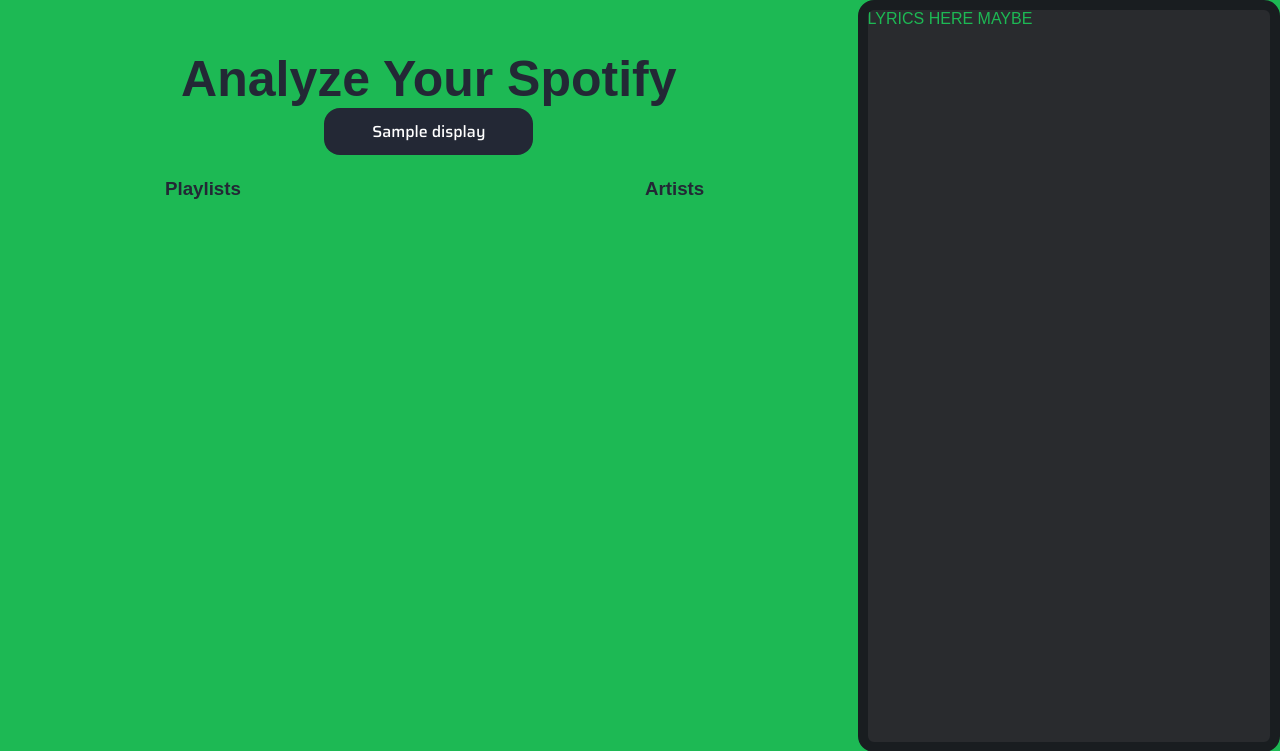
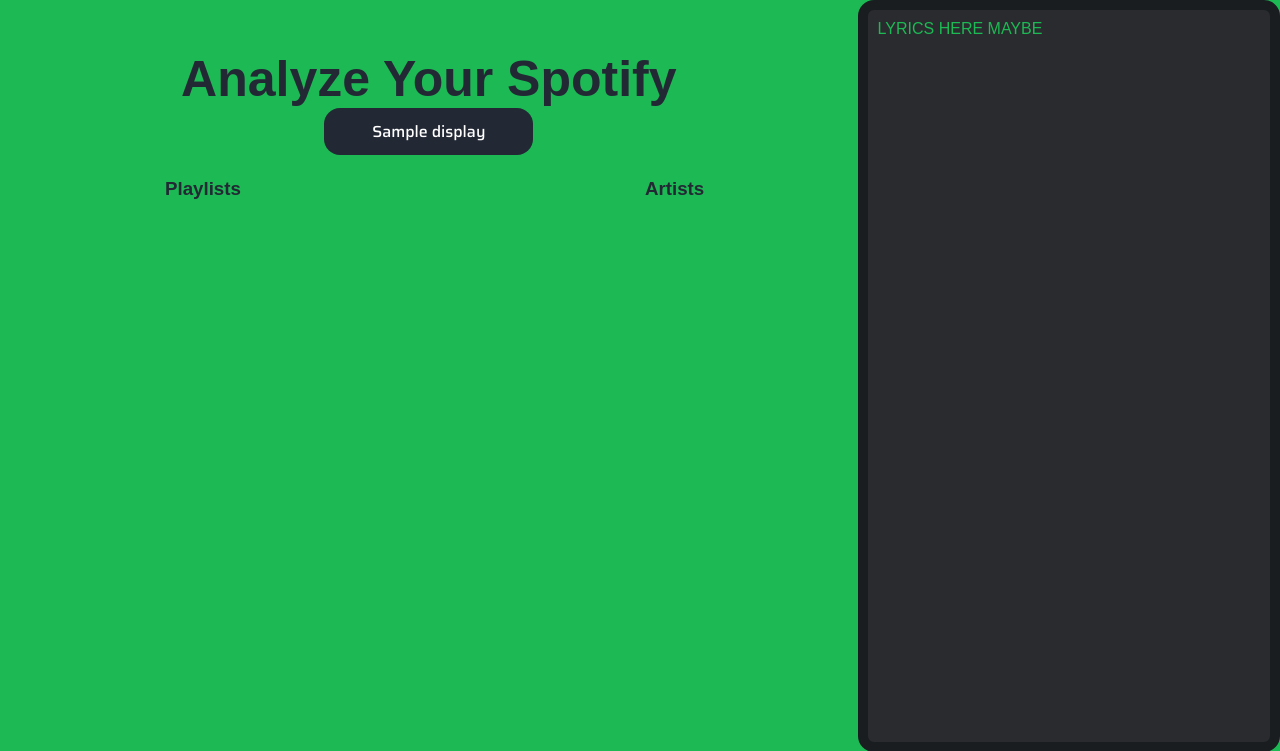
Before and after one commit to alexmarozick/RapAnalysis, a Flask app: template rap_analysis/templates/spotify.html in a window 1280 px wide. Shown: the part 48-799 px from the top of the page. Run offline with Flask 2, Linux system fonts and the light colour scheme; the template is opened without the code that fills it: most values are stand-ins (such as "Sample title", 1, 10 or a date in 2020); parts of the project's set-up code (start-up, migrations or seed data) failed here and were passed over; some libraries are stand-ins or nearby versions.

Commit message:
commit number two

```diff
--- a/rap_analysis/static/stylesheets/spotify.css
+++ b/rap_analysis/static/stylesheets/spotify.css
@@ -288,6 +288,9 @@
     justify-content: center;
     min-height: calc(100vh - 48px);
 }
+.wrapper{
+    padding: 10px;
+}
 
   .fa-linkedin-square {
     overflow: hidden;
```
